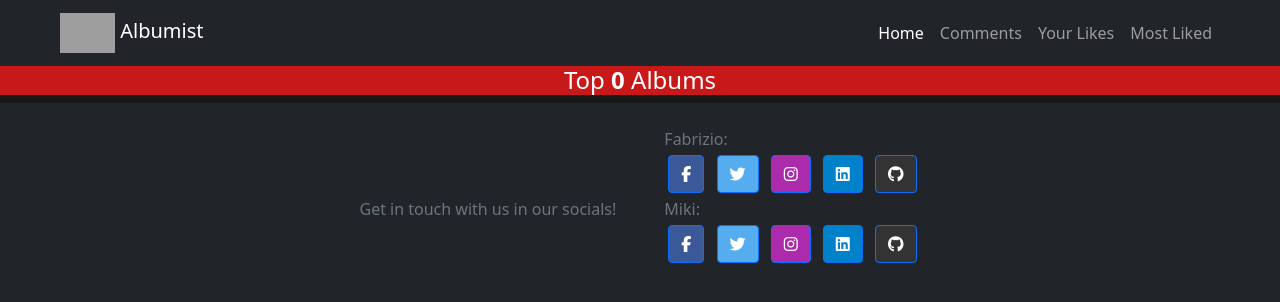
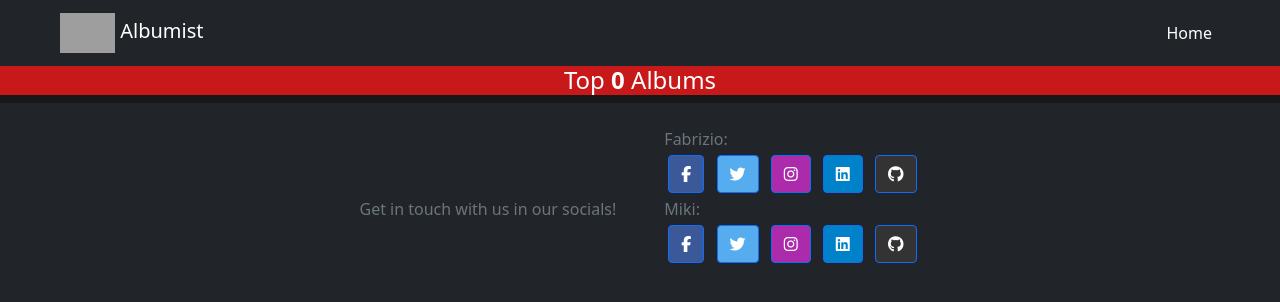
Before and after one commit to KatIsCoding/JSCapstone, a website built with webpack: page src/index.html in a window 1280 px wide. Shown: the top 302 px of the page. Built offline with nearby package versions, Linux system fonts and the light colour scheme; no server answers; grey boxes are pictures that could not be loaded.

Commit message:
Delete unfinished features

```diff
--- a/src/index.html
+++ b/src/index.html
@@ -22,15 +22,6 @@
                         <li class="nav-item">
                             <a class="nav-link active" aria-current="page" href="#">Home</a>
                         </li>
-                        <li class="nav-item">
-                            <a class="nav-link" href="#">Comments</a>
-                        </li>
-                        <li class="nav-item">
-                            <a class="nav-link" href="#">Your Likes</a>
-                        </li>
-                        <li class="nav-item">
-                            <a class="nav-link" href="#">Most Liked</a>
-
                     </ul>
                 </div>
             </div>
```
